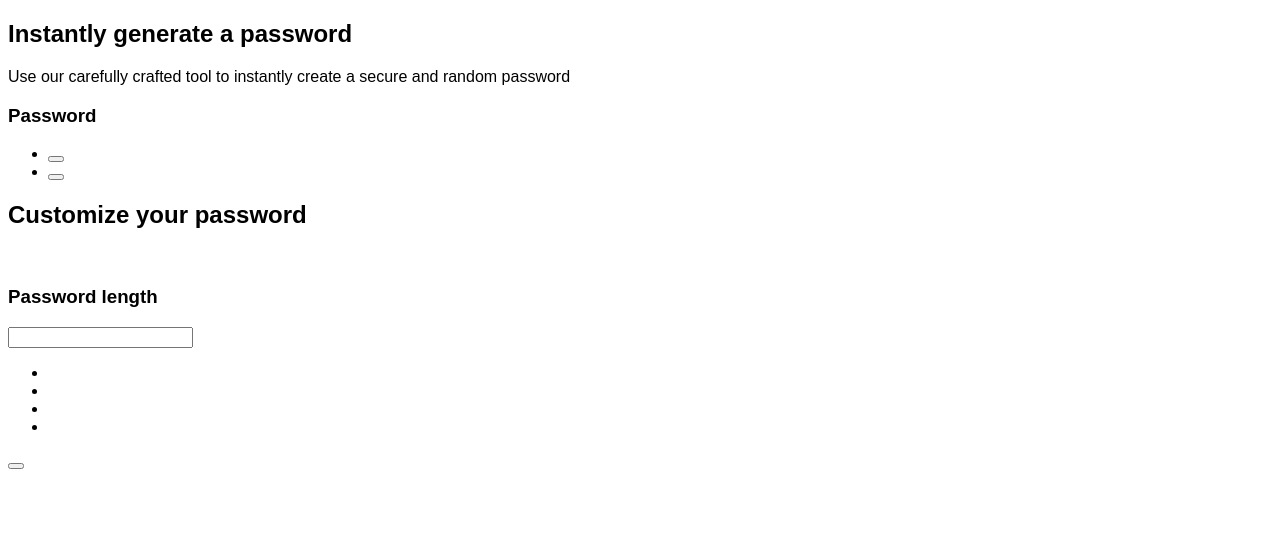
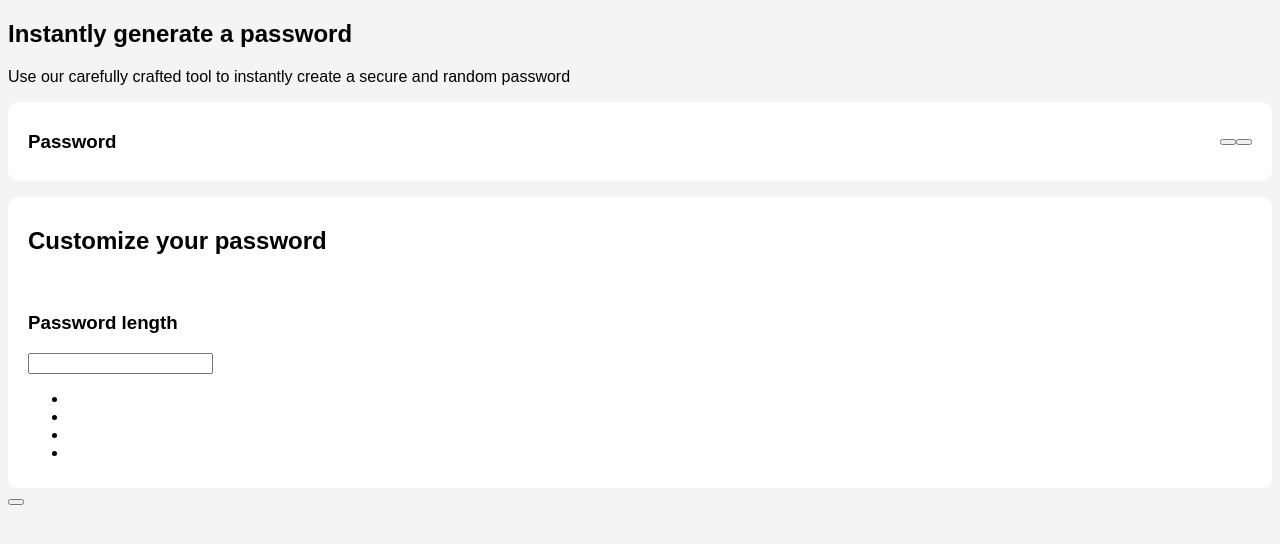
Before and after one commit to jkabuika/password-generator, a plain HTML site: page index.html in a window 1280 px wide. Drawn offline with Linux system fonts and the light colour scheme.

Commit message:
Added CSS basic

```diff
--- a/index.html
+++ b/index.html
@@ -11,7 +11,7 @@
   <p>Use our carefully crafted tool to instantly create a secure and random password</p>
     <div class="password-container">
       <h3 class="password">Password</h3>
-      <ul>
+      <ul class="password-container-btn">
         <li class="copy-btn">
           <button></button>
         </li>
@@ -35,10 +35,8 @@
           <li></li>
         </ul>
       </div>
-      <button class="large-copy-btn"></button>
-
-
     </div>
+    <button class="large-copy-btn"></button>
   </div>
 
   <script>
--- a/styles.css
+++ b/styles.css
@@ -1,3 +1,25 @@
 html {
   font-family: Arial, Helvetica, sans-serif;
+  background-color: #f4f4f4;
 }
+
+.password-container, .options-container {
+  background-color: #fff;
+  border-radius: 10px;
+  padding: 10px 20px;
+  margin-top: 16px;
+}
+
+.password-container {
+  display: flex;
+  justify-content: space-between;
+}
+
+.password-container-btn {
+  display: flex;
+  list-style: none;
+}
+
+.options-container {
+  background-color: #fff;
+}
```
